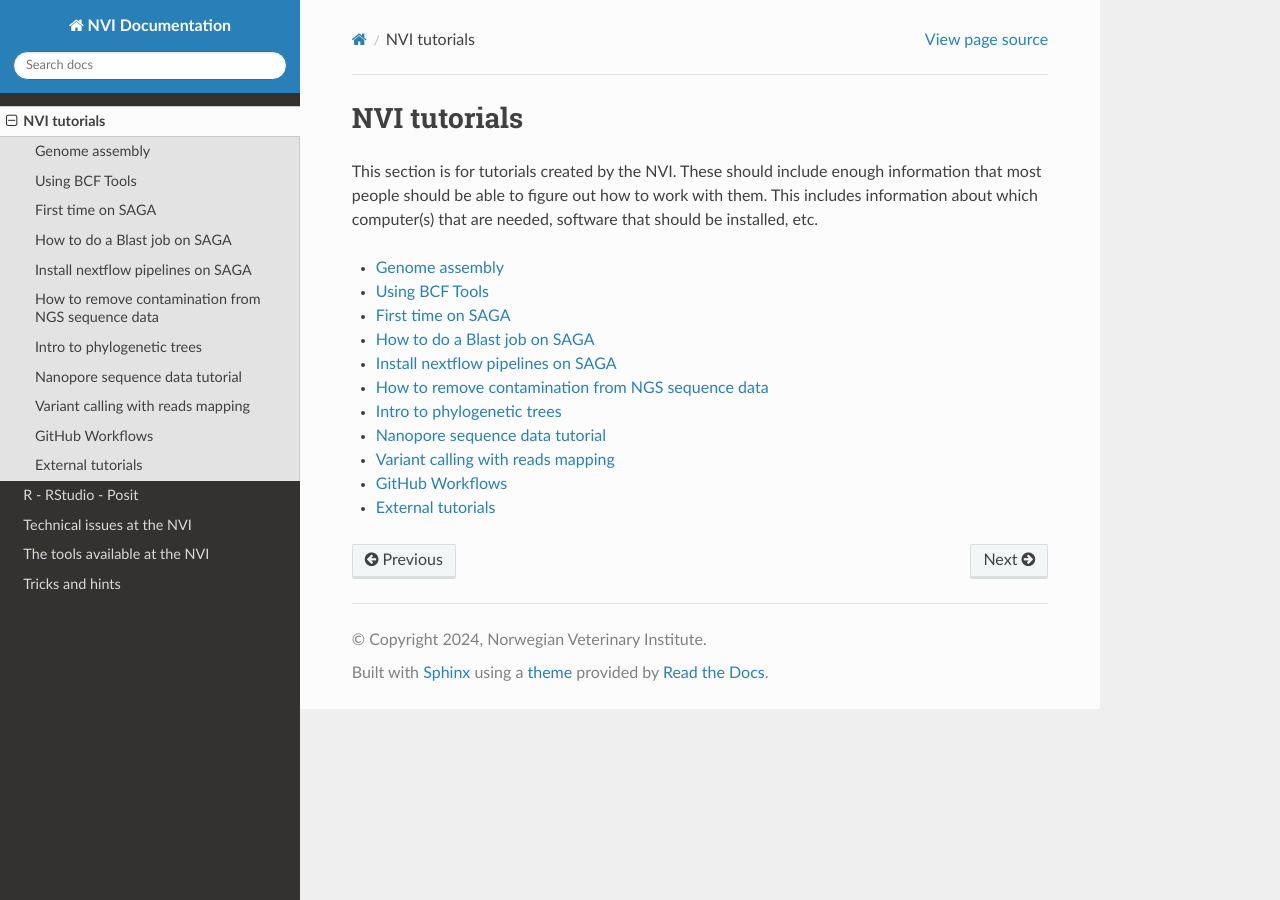
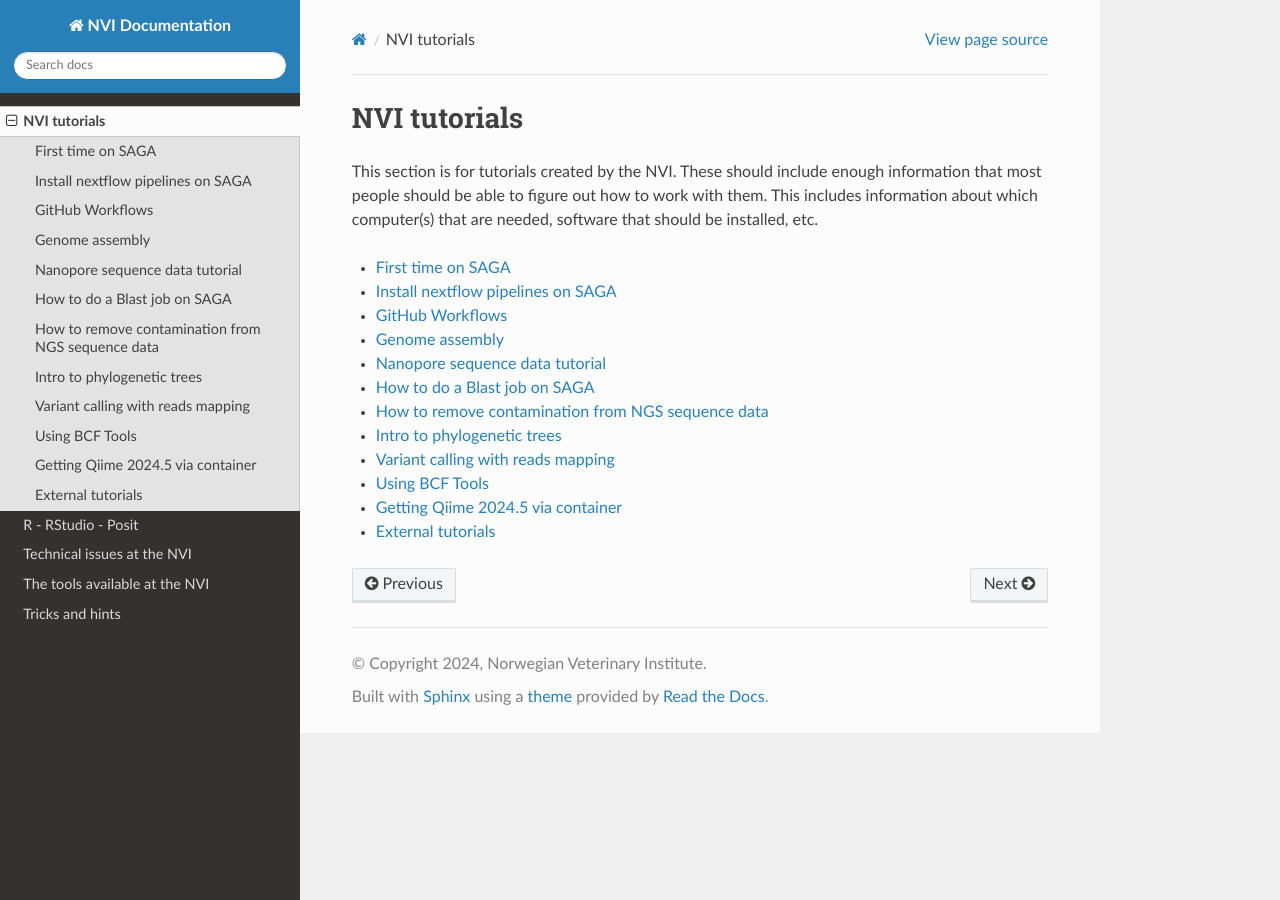
Before and after one commit to NorwegianVeterinaryInstitute/nvi-documentation, a Sphinx documentation site: the page built from docs/source/tutorials/index.rst, in a window 1280 px wide. Built offline with Sphinx 7.4.7 and the Read the Docs theme 2.0.0, drawn with Linux system fonts in a browser that asks for light colours; pages that are not in the unit, such as notebooks, are missing from menus.

Commit message:
Update index.rst
updating order

hum ... things still are missing
left spaces to allow discriminating between groups in the file

```diff
--- a/docs/source/tutorials/index.rst
+++ b/docs/source/tutorials/index.rst
@@ -10,14 +10,20 @@ that should be installed, etc.
 .. toctree::
    :maxdepth: 1
 
+    First time on SAGA <03-saga_first_time.md>
+    Install nextflow pipelines on SAGA <05-install_nf_pipelines_saga.md>
+    GitHub Workflows <10-github-workflows.md>
+
     Genome assembly <01-genome_assembly.md>
+    Nanopore sequence data tutorial <08-nanopore_tutorial.md>
+
+    How to do a Blast job on SAGA <04-blast_tutorial.md>
+    How to remove contamination from NGS sequence data <06-contamination_ngs.md>
+
+    Intro to phylogenetic trees <07-intro_phylogeny.md>
+    Variant calling with reads mapping <09-variant_calling_reads_mapping_trusting.md>
     Using BCF Tools <02-bcftools.md>
-    First time on SAGA <03-saga_first_time.md>
-    How to do a Blast job on SAGA <04-blast_tutorial.md>
-    Install nextflow pipelines on SAGA <05-install_nf_pipelines_saga.md>
-    How to remove contamination from NGS sequence data <06-contamination_ngs.md>
-    Intro to phylogenetic trees <07-intro_phylogeny.md>
-    Nanopore sequence data tutorial <08-nanopore_tutorial.md>
-    Variant calling with reads mapping <09-variant_calling_reads_mapping_trusting.md>
-    GitHub Workflows <10-github-workflows.md>
+
+    Getting Qiime 2024.5 via container <12-qiime2_docker.md>
+
     External tutorials <11-external_tutorials.md>
```
